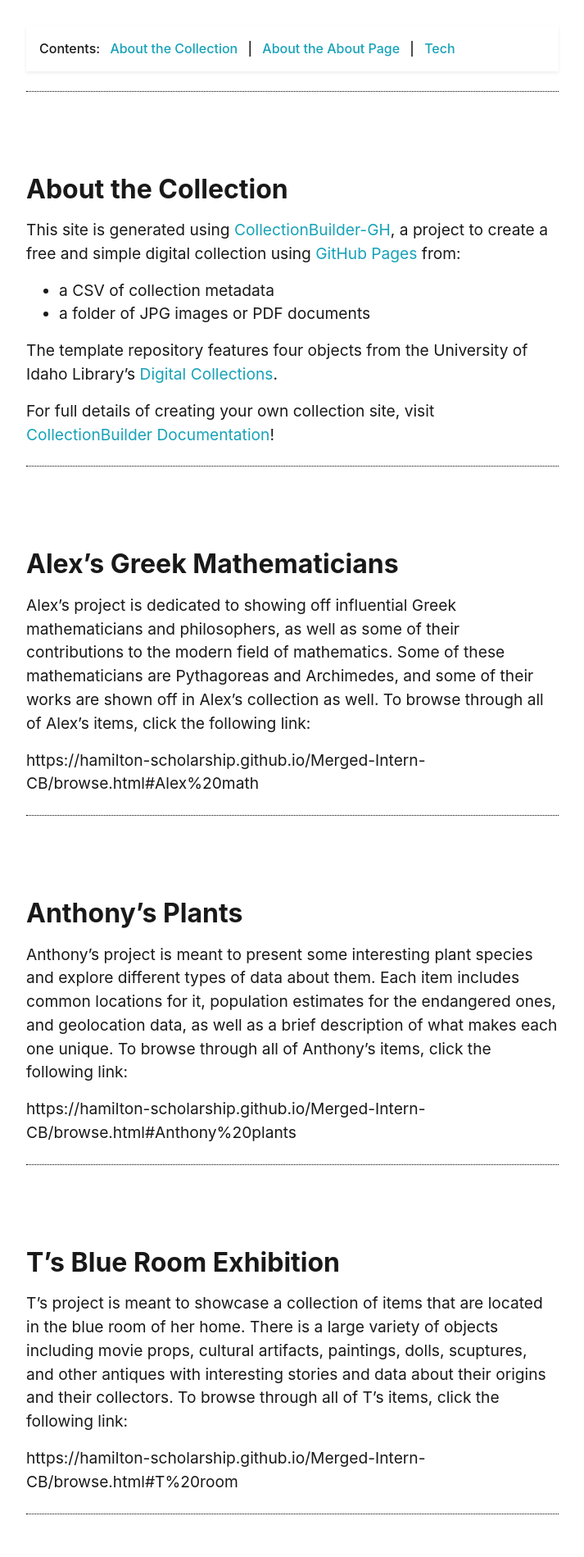
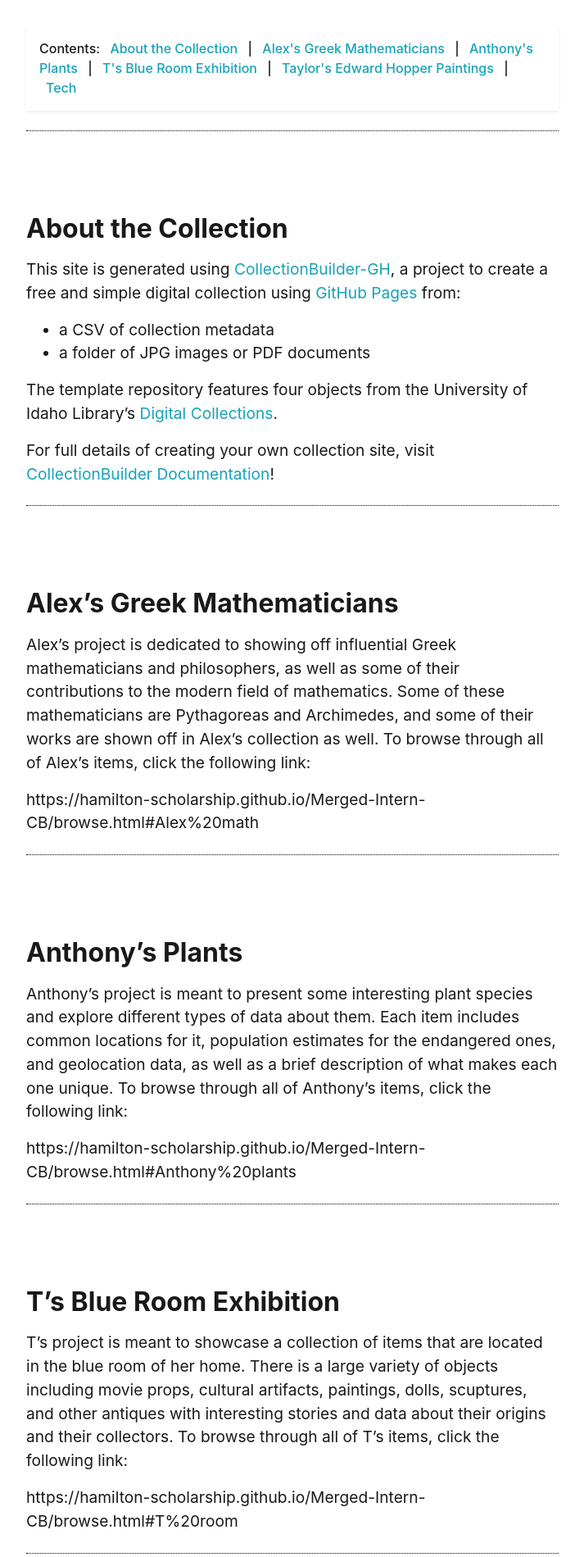
Before and after one commit to hamilton-scholarship/Merged-Intern-CB, a Jekyll site: the page built from pages/about.md, in a window 1280 px wide. Shown: the part 461-2360 px from the top of the page at 82% size, without its empty margins (283-996 px from the left). Built offline with Jekyll 4.4.1, drawn with Linux system fonts in a browser that asks for light colours.

Commit message:
Added terms to the nav menu

```diff
--- a/pages/about.md
+++ b/pages/about.md
@@ -10,7 +10,7 @@ credits: true
 
 {% include feature/jumbotron.html objectid="https://cdil.lib.uidaho.edu/images/palouse_sm.jpg" %}
 
-{% include feature/nav-menu.html sections="About the Collection;About the About Page" %}
+{% include feature/nav-menu.html sections="About the Collection;Alex's Greek Mathematicians;Anthony's Plants;T's Blue Room Exhibition;Taylor's Edward Hopper Paintings" %}
 
 ## About the Collection
 
```
